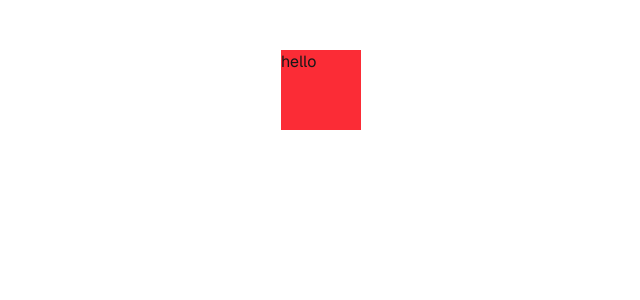
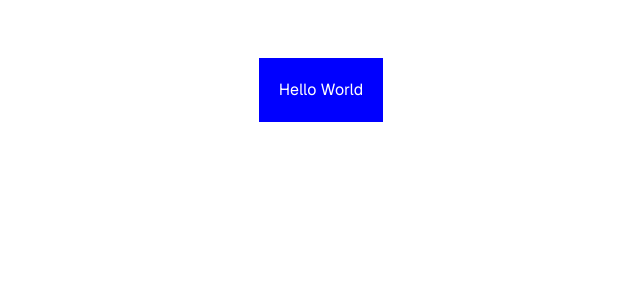
Before and after one commit to artyom165/framer, a Next.js app: page / in a window 1280 px wide. Shown: the top 300 px of the page, without its empty margins (319-959 px from the left). Built offline with nearby package versions, Linux system fonts and the light colour scheme.

Commit message:
modified:   src/components/text.tsx

```diff
--- a/src/components/text.tsx
+++ b/src/components/text.tsx
@@ -1,7 +1,13 @@
 export default function Text() {
   return (
-    <div className="w-20 h-20 bg-red-500">
-      <p>hello</p>
+    <div
+      style={{
+        padding: "20px",
+        background: "blue",
+        color: "white",
+      }}
+    >
+      <p>Hello World</p>
     </div>
   );
 }
```
